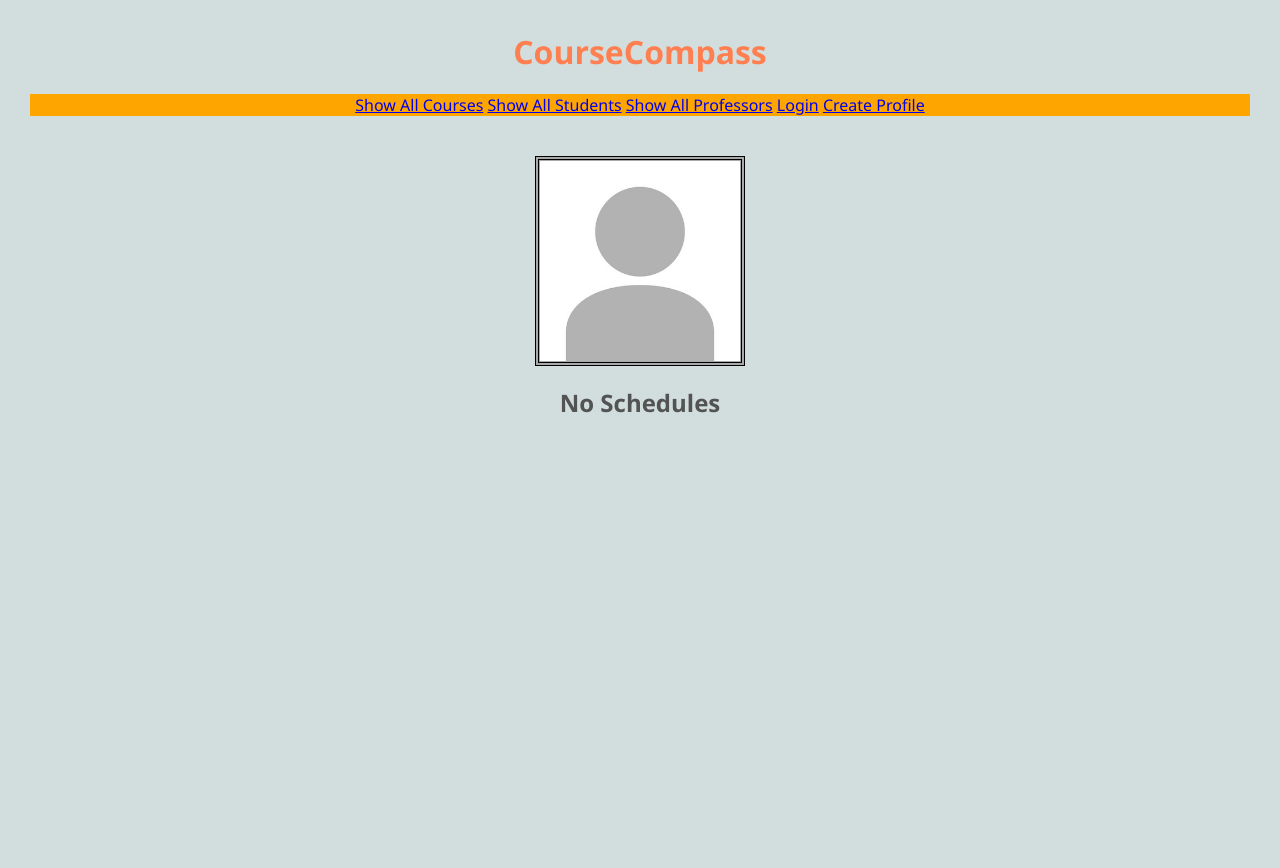
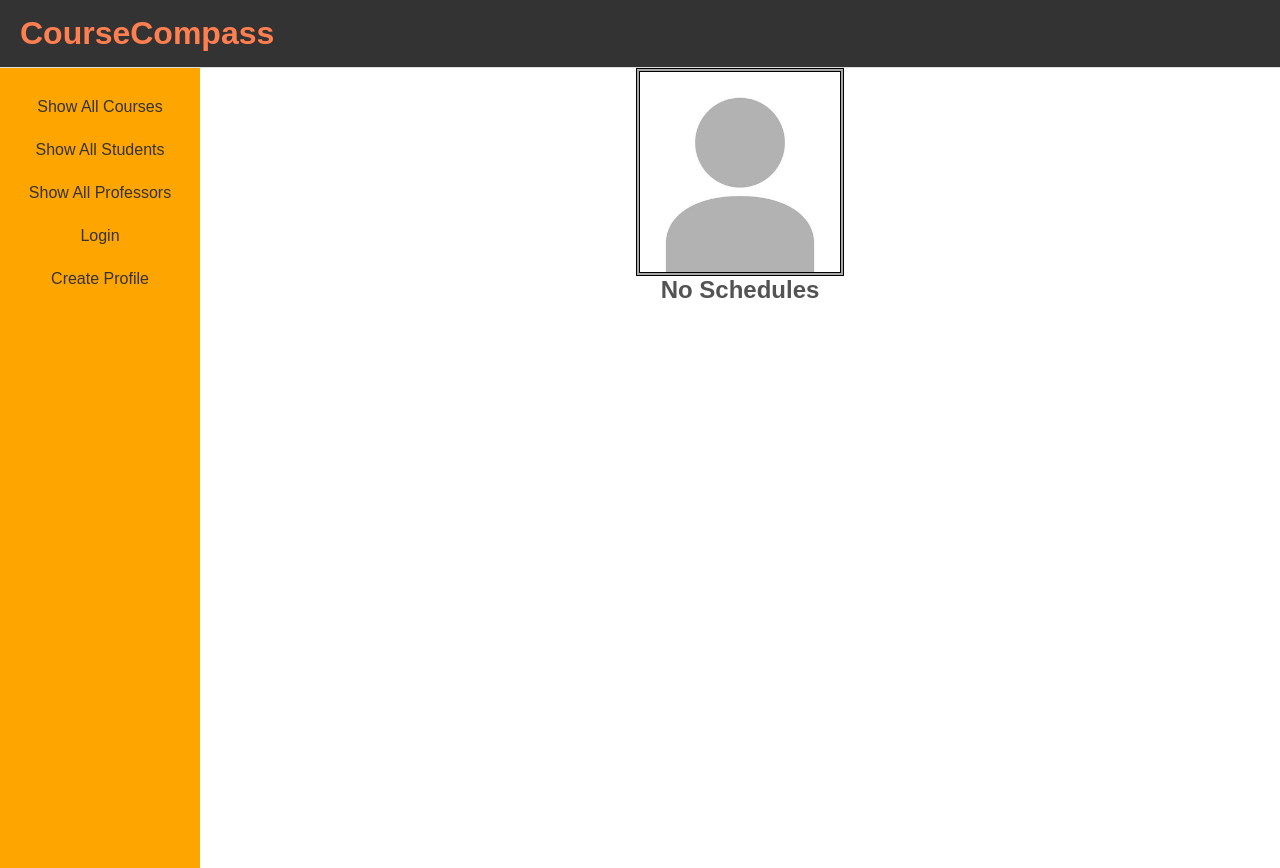
Before and after one commit to jerichojacala/heroku412, a Django app: page /project/student/1 in a window 1280 px wide. Before the commit the page ends 413 px from the top, so only its background shows below. Run offline with Django 5.2, Linux system fonts and the light colour scheme; data that the repository does not hold is empty.

Commit message:
increase code health of show_student.html, added new style called coursecompass-style.css, and tweaked navbar

```diff
--- a/project/templates/project/base.html
+++ b/project/templates/project/base.html
@@ -7,18 +7,22 @@
         <title>
             CourseCompass
         </title>
-        <link rel="stylesheet" href="{% static 'styles-blog.css' %}">
+        <link rel="stylesheet" href="{% static 'coursecompass-style.css' %}">
     </head>
-
-    <h1>CourseCompass</h1>
+    <header class="header">
+        <h1 style="text-align: left;">CourseCompass</h1>
+    </header>
     <body> <!--navbar for every page-->
-        <nav style="background-color: orange; text-align: center;">
+        <div>
+    <nav class="navbar">
+    <ul style="background-color: orange; text-align: center;">
             <li><a href="{% url 'show_all_courses' %}">Show All Courses</a></li>
             <li><a href="{% url 'show_all_students' %}">Show All Students</a></li>
             <li><a href="{% url 'show_all_professors' %}">Show All Professors</a></li>
             {% if request.user.is_authenticated %} <!--check if we are logged in-->
+
+            <li><a href="{% url 'show_student_page' %}">My Profile</a></li>
             Logged in as: {{request.user}}
-            <li><a href="{% url 'show_student_page' %}">My Profile</a></li>
                 <form action="{% url 'logout' %}" method="POST">
                     {% csrf_token %}<!--token to ensure that this came from a valid form-->
                     <input type="submit" value="Logout">
@@ -27,11 +31,14 @@
                 <li><a href="{% url 'login' %}">Login</a></li>
                 <li><a href="{% url 'create_student' %}">Create Profile</a></li>
                 {% endif %}
-        </nav>
+            </ul>
+    </nav>
+        </div>
+        <div>
         <!--fill in this section with specific page detail-->
         {% block content %}
         <!--fill in this section with specific page detail-->
         {% endblock %}
-
+        </div>
     </body>
 </html>
--- a/project/templates/project/show_all_courses.html
+++ b/project/templates/project/show_all_courses.html
@@ -6,7 +6,7 @@
 
 {% block content %}
 
-<h1>Show All Courses</h1>
+<h1>Show All Courses</h1> <br>
 
 
 <course>
--- a/project/templates/project/show_student.html
+++ b/project/templates/project/show_student.html
@@ -36,16 +36,15 @@
     {% if student.get_schedules %}
     <h2>Schedules</h2>
     <table>
-
+        <tr>
             {% for s in student.get_schedules %}
-        <tr>
-
                 <td>
                     <strong>{{s.title}}</strong><br>Estimated Total Weekly Hours: {{s.get_schedule_load}}
                     <br>Average Satisfaction (0-5): {{s.get_schedule_satisfaction}}
                     <table>
                         <tr>
                             {% for r in s.get_registrations %}
+                                <tr>
                                     <td>
                                         <p><a href="{% url 'show_course_page' r.course.pk %}">{{r.course.subschool}} {{r.course.department}} {{r.course.number}}</a> taught by <a href="{% url 'show_professor_page' r.course.professor.pk %}">{{r.course.professor}}</a> at {{r.course.college}}</p>
                                         Average weekly load in hours: {% if r.course.get_reviews %}{{r.course.get_course_load}}{% else %}No Data{% endif %}<br>
@@ -54,23 +53,22 @@
                                             <p><a href="{% url 'delete_registration' r.pk %}">Delete Course From Schedule</a></p>
                                         {% endif %}
                                     </td>
-        {% if forloop.counter|divisibleby:4 and not forloop.last %} <!--after every fourth registration, a new row is started-->
-        </tr><tr>
-        {% endif %}
+                                </tr>
                             {% endfor %}
+                        </tr>
 
                     </table>
                     {% if request.user.is_authenticated and request.user == student.user %}
                         <h3><a href="{% url 'course_suggestions' s.pk %}">Add Course to Schedule</a></h3>
                         <h3><a href="{% url 'delete_schedule' s.pk %}">Delete Schedule</a></h3>
                     {% endif %}
-
                 </td>
 
+
+            {% endfor %}
+
+
         </tr>
-        {% endfor %}
-    </tr>
-
     </table>
 
     {% else %}
--- /dev/null
+++ b/static/coursecompass-style.css
@@ -0,0 +1,98 @@
+* {
+            margin: 0;
+            padding: 0;
+            box-sizing: border-box;
+            font-family: Arial, sans-serif;
+        }
+
+        body {
+            display: grid;
+            grid-template-columns: 200px 1fr;
+            min-height: 100vh;
+        }
+
+        .header {
+            grid-column: 1 / -1;
+            background-color: #333;
+            padding: 15px 20px;
+            border-bottom: 1px solid #ddd;
+        }
+
+        .navbar {
+            background-color: orange;
+            padding: 20px 0;
+            height: 100vh;
+            position: sticky;
+            top: 0;
+        }
+
+        .navbar ul {
+            list-style-type: none;
+        }
+
+        .navbar li {
+            margin-bottom: 5px;
+        }
+
+        .navbar a {
+            display: block;
+            color: #333;
+            text-decoration: none;
+            padding: 10px 20px;
+            transition: background-color 0.3s;
+        }
+
+        .navbar a:hover {
+            background-color: #e69500;
+            color: white;
+        }
+
+        .content {
+            padding: 20px;
+        }
+
+        .auth-info {
+            padding: 10px 20px;
+            background-color: #f0f0f0;
+            margin-top: 20px;
+            border-top: 1px solid #ddd;
+        }
+
+        .auth-info form {
+            margin-top: 10px;
+        }
+
+        input[type="submit"] {
+            padding: 5px 10px;
+            background-color: #333;
+            color: white;
+            border: none;
+            cursor: pointer;
+        }
+
+        input[type="submit"]:hover {
+            background-color: #555;
+        }
+
+        table, th, td{
+    margin: auto;
+    text-align: center;
+    border: 1px solid black;
+    background: darkgray;
+}
+
+h2, h3,h4 {
+    color: rgb(83, 83, 83); text-align: center;
+}
+
+h1{
+    color: coral; text-align: center;
+}
+
+p {
+    text-align: center;
+}
+
+form{
+    text-align: center;
+}
--- a/static/styles-blog.css
+++ b/static/styles-blog.css
@@ -4,16 +4,45 @@ body {
     margin: 30px;
     background: #d1dedd;
     font-family:'Segoe UI', Tahoma, Geneva, Verdana, sans-serif;
+    display: grid;
+    grid-template-columns: 200px 1fr;
 }
 
 title{
     color: coral;
 }
 
-ul, li {
-    padding: 0px;
-    list-style-type: none;
-    color: red;
+body > div {
+  background-color: #f1f1f1;
+  border: 1px solid black;
+  text-align: right;
+}
+
+ul {
+  list-style-type: none;
+  margin: 0;
+  padding: 0;
+  width: 200px;
+  background-color: #f1f1f1;
+  border: 1px solid #555;
+}
+
+li a {
+  display: block;
+  color: #000;
+  padding: 8px 16px;
+  text-decoration: none;
+}
+
+/* Change the link color on hover */
+li a:hover {
+  background-color: #555;
+  color: white;
+}
+
+li {
+  text-align: center;
+  border-bottom: 1px solid #555;
 }
 
 h2, h3,h4 {
@@ -33,18 +62,18 @@ header {
     margin: 40px auto;
     border-bottom: 1px solid #bbc7c7;
     color: darkgrey;
-}
+}/*
 .grid-container {
     background: #eee;
     max-width: 900px;
     display: grid;
-    /* grid-template-columns: 300px 300px 300px; */
+    grid-template-columns: 300px 300px 300px;
     grid-template-columns: repeat(3, 1fr);
      grid-gap: 10px;
     max-width: 1200px;
     margin: 20px auto;
 }
-
+*/
 article.featured {
     grid-column: span 3;
     display: grid; /* nested grid */
@@ -68,10 +97,6 @@ profile img, profile.featured img {
 
 article p, article h3 {
     margin: 20px 10px;
-}
-
-nav li {
-    display: inline;
 }
 /* responsive styles: adapt to smaller screen sizes */
 @media screen and (max-width: 980px) {
```
Lines whose indentation alone changed are shown as unchanged.
